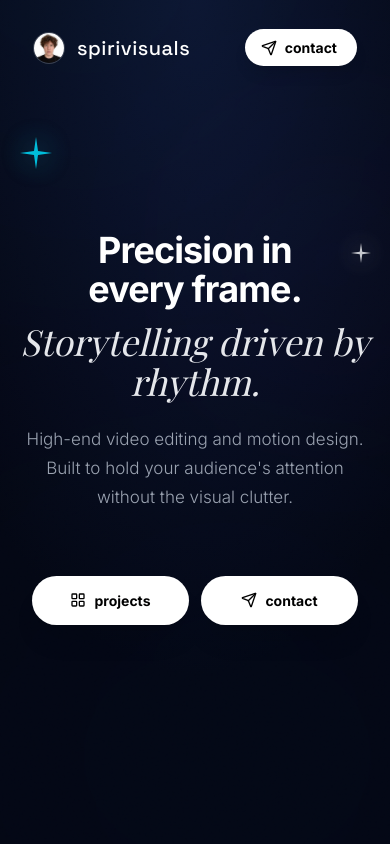
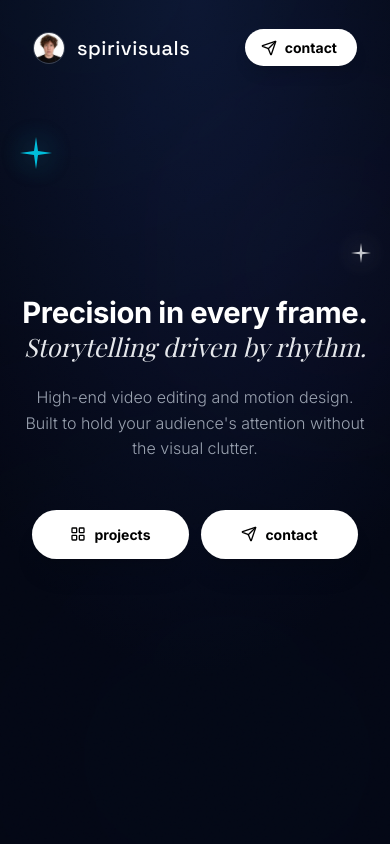
Before and after one commit to Spirivisuals/AI-website, a React (Vite) app: page / in a window 390 px wide. Shown: the top 844 px of the page. Built offline with nearby package versions, Linux system fonts and the light colour scheme; a web font is replaced by a local one.

Commit message:
Update Hero.tsx

```diff
--- a/src/components/Hero.tsx
+++ b/src/components/Hero.tsx
@@ -7,28 +7,28 @@ const Hero = () => {
 
       {/* Background Stars (Constellation effect) */}
 
-      {/* 1. Большая голубая звездочка (Слева сверху) - Оставлена на мобилках */}
+      {/* 1. Большая голубая звездочка (Слева сверху) */}
       <div className="absolute top-[18%] left-[5%] sm:top-[15%] sm:left-[8%] md:top-[20%] md:left-[10%] text-cyan-400 opacity-100 animate-pulse pointer-events-none drop-shadow-[0_0_15px_rgba(34,211,238,0.8)]">
          <svg className="w-8 h-8 md:w-10 md:h-10" viewBox="0 0 24 24" fill="currentColor">
            <path d="M12 0L13.5 10.5L24 12L13.5 13.5L12 24L10.5 13.5L0 12L10.5 10.5L12 0Z" />
          </svg>
       </div>
 
-      {/* 2. Средняя белая звездочка (Справа сверху) - Оставлена на мобилках */}
+      {/* 2. Средняя белая звездочка (Справа сверху) */}
       <div className="absolute top-[32%] right-[5%] sm:top-[28%] sm:right-[10%] md:top-[30%] md:right-[15%] text-gray-100 opacity-90 animate-pulse delay-700 pointer-events-none drop-shadow-[0_0_12px_rgba(255,255,255,0.7)]">
          <svg className="w-5 h-5 md:w-6 md:h-6" viewBox="0 0 24 24" fill="currentColor">
            <path d="M12 0L13.5 10.5L24 12L13.5 13.5L12 24L10.5 13.5L0 12L10.5 10.5L12 0Z" />
          </svg>
       </div>
 
-      {/* 3. НОВАЯ: Маленькая голубая звездочка (Слева по центру/снизу) - СКРЫТА НА МОБИЛКАХ (hidden sm:block) чтобы не резать текст */}
+      {/* 3. НОВАЯ: Маленькая голубая звездочка - СКРЫТА НА МОБИЛКАХ */}
       <div className="hidden sm:block absolute top-[60%] left-[10%] md:top-[65%] md:left-[12%] text-cyan-400 opacity-80 animate-pulse delay-300 pointer-events-none drop-shadow-[0_0_10px_rgba(34,211,238,0.6)]">
          <svg className="w-4 h-4 md:w-5 md:h-5" viewBox="0 0 24 24" fill="currentColor">
            <path d="M12 0L13.5 10.5L24 12L13.5 13.5L12 24L10.5 13.5L0 12L10.5 10.5L12 0Z" />
          </svg>
       </div>
 
-      {/* 4. НОВАЯ: Крошечная белая звездочка (Справа снизу) - СКРЫТА НА МОБИЛКАХ */}
+      {/* 4. НОВАЯ: Крошечная белая звездочка - СКРЫТА НА МОБИЛКАХ */}
       <div className="hidden sm:block absolute top-[75%] right-[12%] md:top-[80%] md:right-[18%] text-gray-200 opacity-70 animate-pulse delay-500 pointer-events-none drop-shadow-[0_0_8px_rgba(255,255,255,0.5)]">
          <svg className="w-3 h-3 md:w-4 md:h-4" viewBox="0 0 24 24" fill="currentColor">
            <path d="M12 0L13.5 10.5L24 12L13.5 13.5L12 24L10.5 13.5L0 12L10.5 10.5L12 0Z" />
@@ -36,15 +36,20 @@ const Hero = () => {
       </div>
 
       {/* Контент Hero */}
-      <div className="max-w-6xl mx-auto z-10 relative">
-        <h1 className="text-[2.25rem] sm:text-[3.5rem] md:text-[4.5rem] lg:text-[5.5rem] font-sans font-bold tracking-tight leading-[1.1] mb-6">
-          {/* Добавлен скрытый на ПК перенос строки, чтобы на мобилках было "Precision in \n every frame." */}
-          <span className="sm:whitespace-nowrap">Precision in <br className="block sm:hidden" />every frame.</span><br />
-          <span className="font-serif italic font-normal text-gray-200 tracking-normal block mt-3 lg:mt-5">Storytelling driven by rhythm.</span>
+      <div className="max-w-6xl mx-auto z-10 relative w-full">
+        <h1 className="font-sans font-bold tracking-tight leading-[1.1] mb-6 sm:mb-8 flex flex-col items-center">
+          {/* Первая строка: жесткая однострочность, размер зависит от ширины экрана на мобилках */}
+          <span className="block whitespace-nowrap text-[7.5vw] sm:text-[3.5rem] md:text-[4.5rem] lg:text-[5.5rem]">
+            Precision in every frame.
+          </span>
+          {/* Вторая строка: тоже жесткая однострочность */}
+          <span className="block whitespace-nowrap font-serif italic font-normal text-gray-200 tracking-normal text-[6.5vw] sm:text-[3.5rem] md:text-[4.5rem] lg:text-[5.5rem] mt-1 sm:mt-3 lg:mt-5">
+            Storytelling driven by rhythm.
+          </span>
         </h1>
 
-        {/* Увеличен межстрочный интервал (leading-[1.7]), текст теперь "дышит" */}
-        <p className="text-[17px] md:text-2xl text-gray-400 mb-16 max-w-2xl mx-auto font-light leading-[1.7] md:leading-relaxed px-2 sm:px-0">
+        {/* Абзац: увеличен line-height (leading-[1.6]) для читаемости */}
+        <p className="text-[16px] sm:text-[17px] md:text-2xl text-gray-400 mb-12 sm:mb-16 max-w-2xl mx-auto font-light leading-[1.6] md:leading-relaxed px-2 sm:px-0">
           High-end video editing and motion design. Built to hold your audience's attention without the visual clutter.
         </p>
 
```
